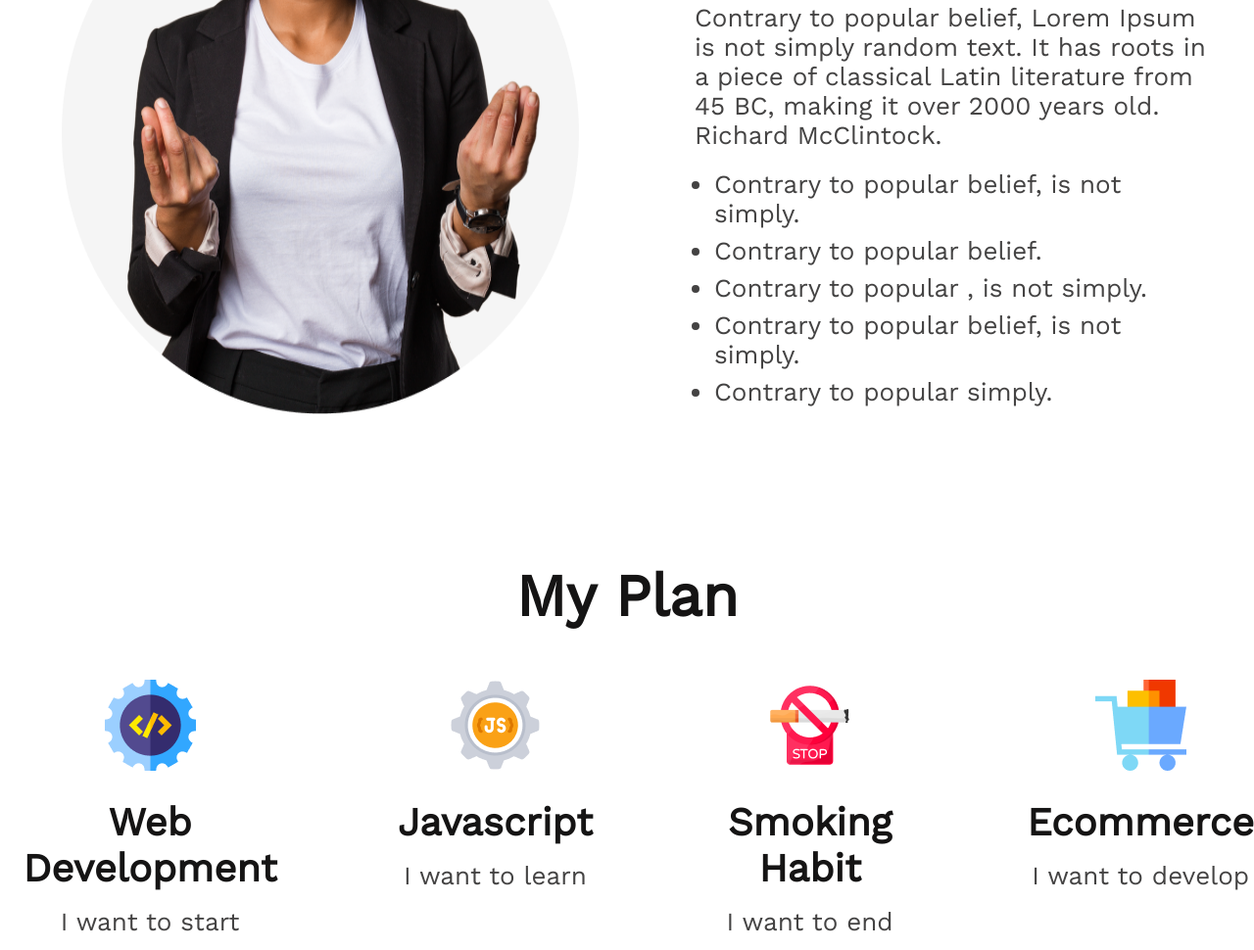
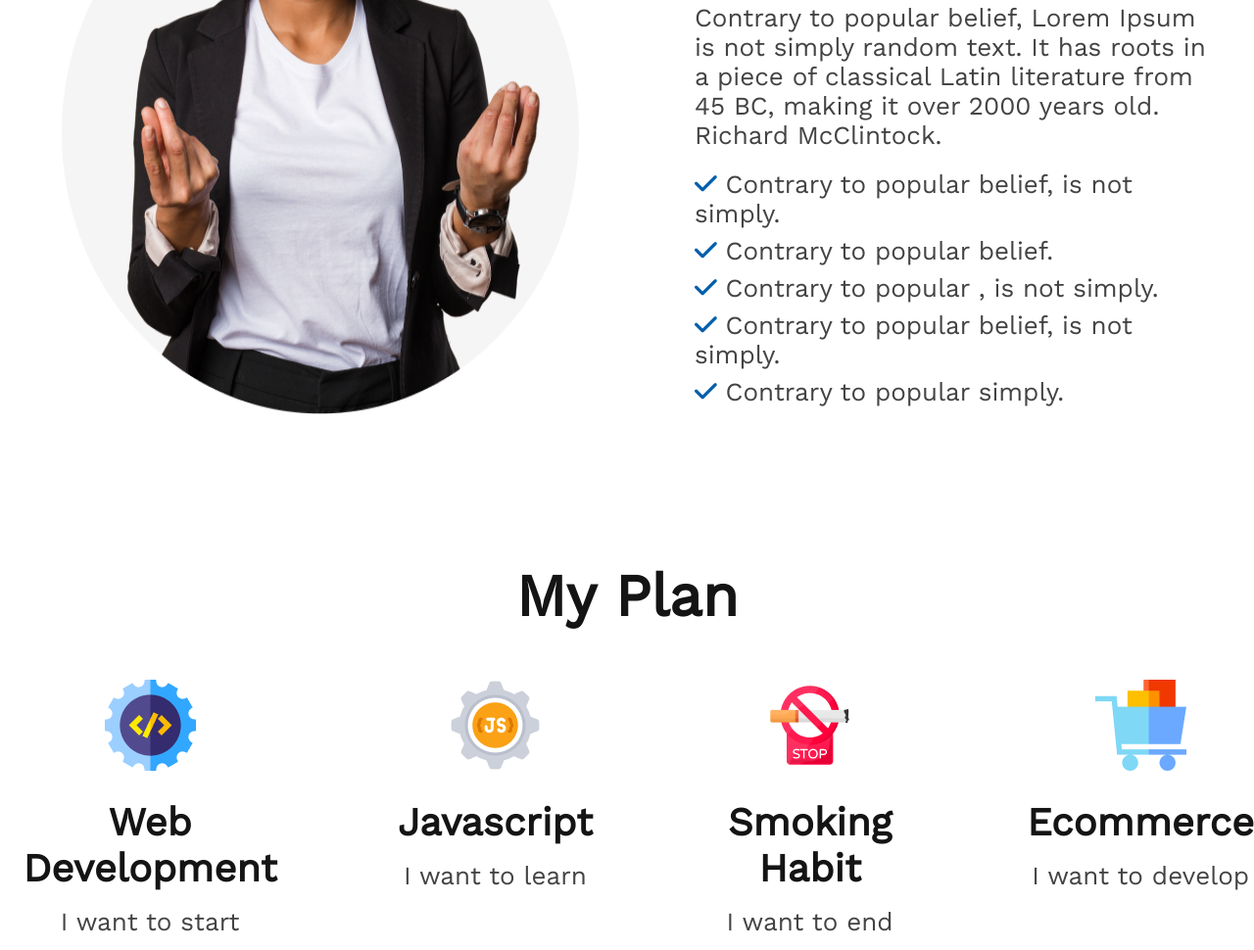
Before and after one commit to mirnaiem/first-assaignment, a plain HTML site: page index.html in a window 1280 px wide. Shown: the part 1861-2831 px from the top of the page at 98% size. Drawn offline with nearby package versions, Linux system fonts and the light colour scheme.

Commit message:
final check

```diff
--- a/index.html
+++ b/index.html
@@ -8,6 +8,7 @@
  <title>First Assignment</title>
  <link rel="stylesheet" href="styles/style.css">
  <link rel="preconnect" href="https://fonts.googleapis.com"><link rel="preconnect" href="https://fonts.gstatic.com" crossorigin><link href="https://fonts.googleapis.com/css2?family=Open+Sans&family=Work+Sans&display=swap" rel="stylesheet">
+ <script src="https://kit.fontawesome.com/bf125a2418.js" crossorigin="anonymous"></script>
 </head>
 
 <body>
@@ -42,11 +43,12 @@
     <p class="failure-description">Contrary to popular belief, Lorem Ipsum is not simply random text. It has roots in a
      piece of classical Latin literature from 45 BC, making it over 2000 years old. Richard McClintock.</p>
     <ul>
-     <li>Contrary to popular belief, is not simply.</li>
-     <li>Contrary to popular belief.</li>
-     <li>Contrary to popular , is not simply.</li>
-     <li>Contrary to popular belief, is not simply.</li>
-     <li>Contrary to popular simply.</li>
+     <li> <i class="fa-solid fa-check"></i> Contrary to popular belief, is not simply.</li>
+     <li><i class="fa-solid fa-check"></i>
+      Contrary to popular belief.</li>
+     <li><i class="fa-solid fa-check"></i> Contrary to popular , is not simply.</li>
+     <li><i class="fa-solid fa-check"></i> Contrary to popular belief, is not simply.</li>
+     <li><i class="fa-solid fa-check"></i> Contrary to popular simply.</li>
     </ul>
 
    </div>
--- a/styles/style.css
+++ b/styles/style.css
@@ -110,7 +110,10 @@ margin-bottom: 20px;
 font-size: 26px;
 color: #444343;
 margin-bottom: 8px;
-margin-left: 20px;
+list-style: none;
+}
+i{
+ color: #005fac;
 }
 /* my plan */
 .plan{
```
